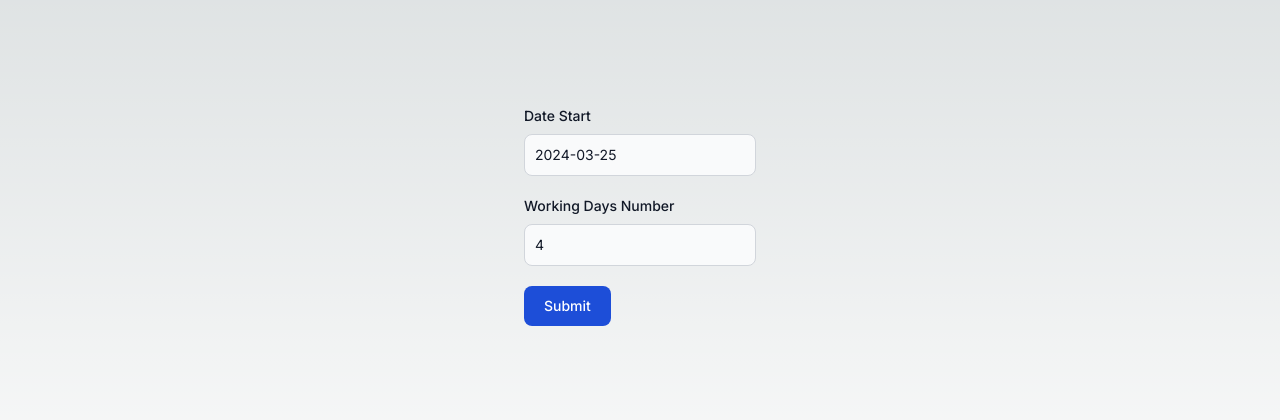
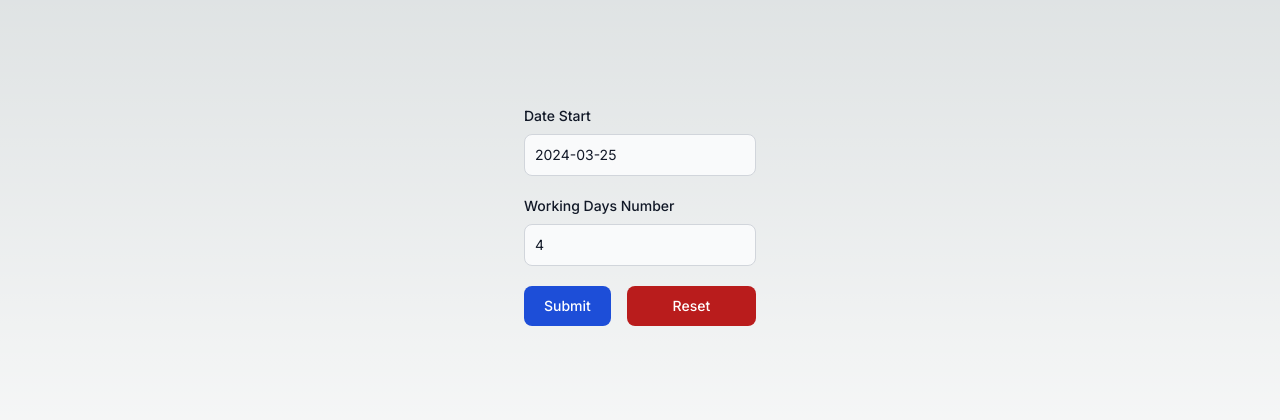
Before and after one commit to frasnym/working-days-calculator-web, a Next.js app: page / in a window 1280 px wide. Shown: the part 184-604 px from the top of the page. Built offline with nearby package versions, Linux system fonts and the light colour scheme.

Commit message:
feat(calculator-ui): Add reset button

```diff
--- a/app/page.tsx
+++ b/app/page.tsx
@@ -80,12 +80,24 @@ export default function Home() {
               required
             />
           </div>
+          <div className="flex space-x-4 ">
             <button
               type="submit"
               className="text-white bg-blue-700 hover:bg-blue-800 focus:ring-4 focus:outline-none focus:ring-blue-300 font-medium rounded-lg text-sm w-full sm:w-auto px-5 py-2.5 text-center dark:bg-blue-600 dark:hover:bg-blue-700 dark:focus:ring-blue-800"
             >
               Submit
             </button>
+            <button
+              type="button"
+              className="focus:outline-none text-white bg-red-700 hover:bg-red-800 focus:ring-4 focus:ring-red-300 font-medium rounded-lg text-sm w-full px-5 py-2.5 dark:bg-red-600 dark:hover:bg-red-700 dark:focus:ring-red-900"
+              onClick={() => {
+                setInputDateStr("");
+                setWorkingDays("");
+              }}
+            >
+              Reset
+            </button>
+          </div>
         </form>
       )}
     </main>
```
Lines whose indentation alone changed are shown as unchanged.
